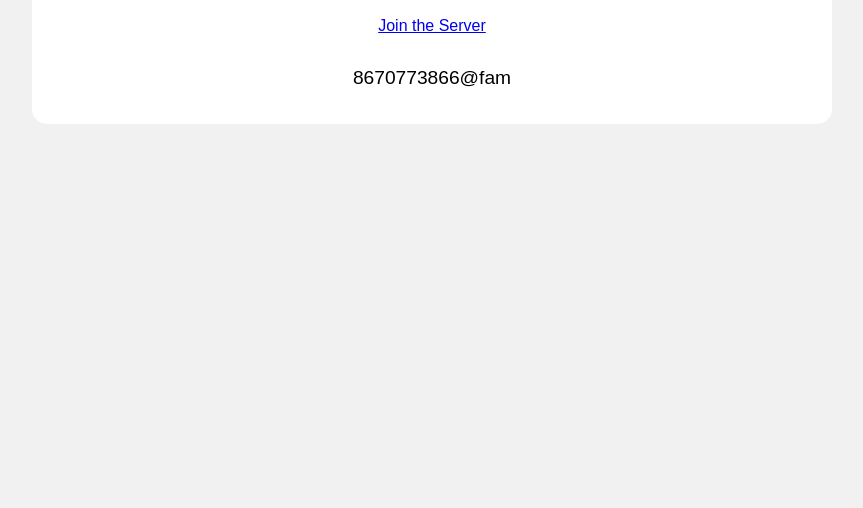
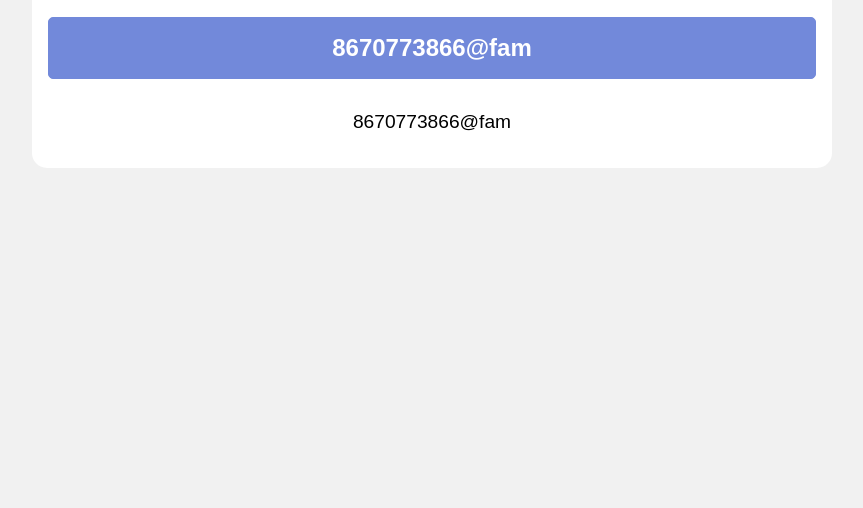
Before and after one commit to Monarchdatashop/datashop.github.io, a plain HTML site: page support.html in a window 1280 px wide. Shown: the part 292-800 px from the top of the page, without its empty margins (208-1071 px from the left). Drawn offline with Linux system fonts and the light colour scheme.

Commit message:
Update support.html

```diff
--- a/support.html
+++ b/support.html
@@ -69,7 +69,7 @@
           <img src="https://encrypted-tbn0.gstatic.com/images?q=tbn:ANd9GcRDTwS5SuLmIKhnX7svR90_bvkkN9Oog4-0Ag&s"alt="Server Profile Image" />
             </div>
         <h1>Monarch Data Shop</h1>
-        <a href="https://discord.gg/SSt5UkFqR3" class="server-link">Join the Server</a>
+        <a href="https://discord.gg/SSt5UkFqR3" class="payment-link">8670773866@fam</a>
         <p class="description">
             8670773866@fam
         </p>
```
